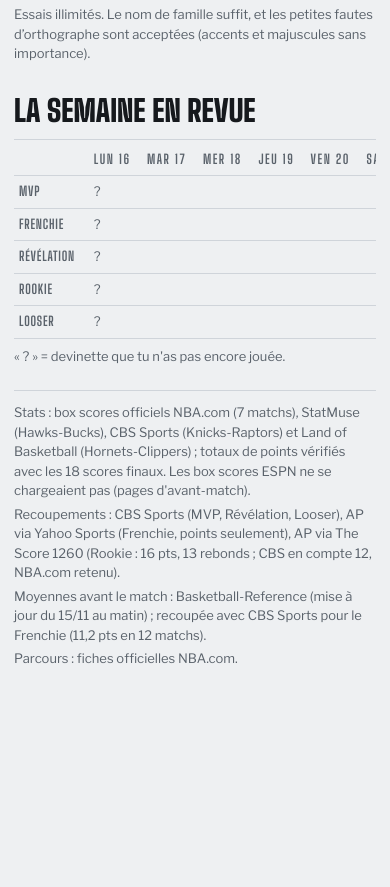
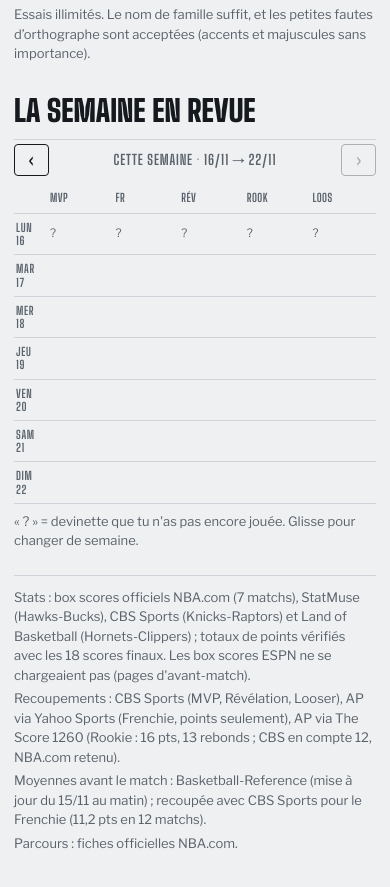
Before and after one commit to Bastagah/ligne-de-la-nuit, a plain HTML site: page index.html in a window 390 px wide. Shown: the part 4251-5138 px from the top of the page. Before the commit the page ends 4968 px from the top, so only its background shows below. Drawn offline with nearby package versions, Linux system fonts and the light colour scheme; no server answers.

Commit message:
Récap : navigation entre les semaines (flèches + glissement), tableau adapté au téléphone
Co-Authored-By: Claude Opus 5.5 <noreply@anthropic.com>
Claude-Session: https://claude.ai/code/session_011eBEtNfSdCy8YEa6EXTsNA

```diff
--- a/index.html
+++ b/index.html
@@ -144,8 +144,15 @@ td.sub { color: var(--muted); font-size: 14px; text-align: right; }
 .ptable td, .ptable th { padding: 5px 6px; font-size: 14px; }
 .ok-t { color: var(--good); font-weight: 700; } .ko-t { color: var(--bad); }
 .recap h2.sec { margin-bottom: 4px; }
+.rnav { display: flex; align-items: center; justify-content: space-between; gap: 8px; margin: 0 0 6px; font-family: var(--display); font-weight: 700; letter-spacing: .06em; text-transform: uppercase; font-size: 14px; color: var(--muted); }
+.rnav .arrow { font-size: 22px; line-height: 1; padding: 4px 14px; }
+.rnav .arrow:disabled { opacity: .3; }
 .recap .scroll { overflow-x: auto; }
 .recap table { min-width: 460px; }
+.recap table.narrow { min-width: 0; table-layout: fixed; }
+.recap table.narrow td, .recap table.narrow th { font-size: 11.5px; padding: 7px 2px; hyphens: auto; -webkit-hyphens: auto; overflow-wrap: anywhere; }
+.recap table.narrow th { letter-spacing: .04em; }
+.recap table.narrow td.cat, .recap table.narrow th:first-child { width: 34px; line-height: 1.15; }
 .recap td.cat, .recap th:first-child { position: sticky; left: 0; background: var(--paper); z-index: 1; }
 .recap td.cat { font-family: var(--display); font-weight: 700; text-transform: uppercase; letter-spacing: .06em; font-size: 13px; color: var(--muted); white-space: nowrap; }
 .recap td.hid { color: var(--muted); }
@@ -295,7 +302,7 @@ async function sb(path, opts = {}) {
 /* ---------- état ---------- */
 let me = store.get("me", null);
 const SEASON_START = "2026-11-13";
-let allGuesses = [], latestCount = 0, allDays = {}, picks = [], boardTab = "week", picksOpen = false;
+let allGuesses = [], latestCount = 0, allDays = {}, picks = [], boardTab = "week", picksOpen = false, recapWs = null;
 const parisToday = () => new Intl.DateTimeFormat("en-CA", { timeZone: "Europe/Paris" }).format(new Date());
 let days = [], day = null, guesses = [], board = [];
 
@@ -610,24 +617,38 @@ function renderBoard() {
 function renderRecap() {
   const box = document.getElementById("recap"); const latest = latestId();
   if (!latest || !day) { box.replaceChildren(); return; }
-  const ws = weekStart(day.id); const ids = Array.from({ length: 7 }, (_, k) => addDays(ws, k));
+  const cur = weekStart(latest); const first = weekStart(Object.keys(allDays).sort()[0]);
+  const ws = recapWs && recapWs >= first && recapWs <= cur ? recapWs : cur; const ids = Array.from({ length: 7 }, (_, k) => addDays(ws, k));
   const catName = c => c.replace(/ de la nuit$/i, "");
   const cats = []; ids.forEach(id => (allDays[id] ? allDays[id].riddles : []).forEach(r => { if (!cats.includes(catName(r.cat))) cats.push(catName(r.cat)); }));
   if (!cats.length) { box.replaceChildren(); return; }
   const shown = (id, k) => id < latest || parisToday() > id || (me && allGuesses.some(g => g.day === id && g.player === me && g.riddle === k + 1 && (g.correct || g.guess === ABANDON)));
   const count = {};
-  const rows = cats.map(c => el("tr", {}, el("td", { class: "cat" }, c), ...ids.map(id => {
+  const cell = (c, id) => {
     const d = allDays[id]; const k = d ? d.riddles.findIndex(r => catName(r.cat) === c) : -1;
     if (k < 0) return el("td", { class: "hid" }, "");
     if (!shown(id, k)) return el("td", { class: "hid" }, "?");
     const name = unhide(d.riddles[k].secret).answer; count[name] = (count[name] || 0) + 1;
     return el("td", {}, name.replace(/ Jr\.?$/, "").split(" ").slice(-1)[0]);
-  })));
+  };
+  // Téléphone : jours en lignes, catégories en colonnes (le tableau tient dans l'écran, le glissement change de semaine)
+  const narrow = window.matchMedia("(max-width: 560px)").matches;
+  const SHORT = { "MVP": "MVP", "Frenchie": "FR", "Révélation": "RÉV", "Rookie": "ROOK", "Looser": "LOOS" };
+  const head = narrow ? [el("th", {}, ""), ...cats.map(c => el("th", { title: c }, SHORT[c] || c.slice(0, 4)))]
+                      : [el("th", {}, ""), ...ids.map((id, k) => el("th", {}, DOW[k] + " " + dParse(id).getUTCDate()))];
+  const rows = narrow ? ids.map((id, k) => el("tr", {}, el("td", { class: "cat" }, DOW[k], el("br"), String(dParse(id).getUTCDate())), ...cats.map(c => cell(c, id))))
+                      : cats.map(c => el("tr", {}, el("td", { class: "cat" }, c), ...ids.map(id => cell(c, id))));
   const fmt = id => dParse(id).getUTCDate();
   const multi = Object.entries(count).filter(([, n]) => n > 1).sort((a, b) => b[1] - a[1]);
-  box.replaceChildren(el("h2", { class: "sec" }, "La semaine en revue"),
-    el("div", { class: "scroll" }, el("table", {}, el("thead", {}, el("tr", {}, el("th", {}, ""), ...ids.map((id, k) => el("th", {}, DOW[k] + " " + fmt(id))))), el("tbody", {}, ...rows))),
-    el("p", { class: "note" }, (multi.length ? "Les plus cités : " + multi.map(([n, c]) => n + " ×" + c).join(", ") + ". " : "") + "« ? » = devinette que tu n'as pas encore jouée."));
+  const go = n => { recapWs = addDays(ws, 7 * n); renderRecap(); };
+  const fmtL = id => { const dt = dParse(id); return dt.getUTCDate() + "/" + (dt.getUTCMonth() + 1); };
+  const nav = el("div", { class: "rnav" },
+    el("button", { type: "button", class: "arrow", "aria-label": "Semaine précédente", disabled: ws <= first, onclick: () => go(-1) }, "‹"),
+    el("span", {}, (ws === cur ? "Cette semaine · " : "") + fmtL(ws) + " → " + fmtL(addDays(ws, 6))),
+    el("button", { type: "button", class: "arrow", "aria-label": "Semaine suivante", disabled: ws >= cur, onclick: () => go(1) }, "›"));
+  box.replaceChildren(el("h2", { class: "sec" }, "La semaine en revue"), nav,
+    el("div", { class: "scroll" }, el("table", { class: narrow ? "narrow" : "" }, el("thead", {}, el("tr", {}, ...head)), el("tbody", {}, ...rows))),
+    el("p", { class: "note" }, (multi.length ? "Les plus cités : " + multi.map(([n, c]) => n + " ×" + c).join(", ") + ". " : "") + "« ? » = devinette que tu n'as pas encore jouée." + (narrow ? " Glisse pour changer de semaine." : "")));
 }
 
 // (ancienne version, remplacée)
@@ -673,6 +694,19 @@ async function start() {
   sel.replaceChildren(...days.map(d => el("option", { value: d.id }, d.label)));
   sel.addEventListener("change", () => loadDay(sel.value));
   render();
+  (() => {
+    const box = document.getElementById("recap"); let x0 = null, y0 = 0, sl = 0, sc = null;
+    box.addEventListener("touchstart", e => { const t = e.touches[0]; x0 = t.clientX; y0 = t.clientY; sc = box.querySelector(".scroll"); sl = sc ? sc.scrollLeft : 0; }, { passive: true });
+    box.addEventListener("touchend", e => {
+      if (x0 == null) return; const t = e.changedTouches[0]; const dx = t.clientX - x0, dy = t.clientY - y0; x0 = null;
+      if (Math.abs(dx) < 50 || Math.abs(dx) < 1.5 * Math.abs(dy)) return;
+      // si le tableau défile encore dans ce sens, on laisse le tableau défiler
+      if (sc) { const max = sc.scrollWidth - sc.clientWidth; if (dx > 0 && sl > 2) return; if (dx < 0 && sl < max - 2) return; }
+      const btn = box.querySelectorAll(".rnav .arrow")[dx > 0 ? 0 : 1];
+      if (btn && !btn.disabled) { btn.click(); const tb = box.querySelector("table"); if (tb && tb.animate) tb.animate([{ opacity: 0, transform: "translateX(" + (dx > 0 ? -30 : 30) + "px)" }, { opacity: 1, transform: "none" }], { duration: 220, easing: "ease-out" }); }
+    }, { passive: true });
+  })();
+  window.matchMedia("(max-width: 560px)").addEventListener("change", () => renderRecap());
   document.getElementById("tab-week").addEventListener("click", () => { boardTab = "week"; render(); });
   document.getElementById("tab-all").addEventListener("click", () => { boardTab = "all"; render(); });
   if (days.length) {
```
